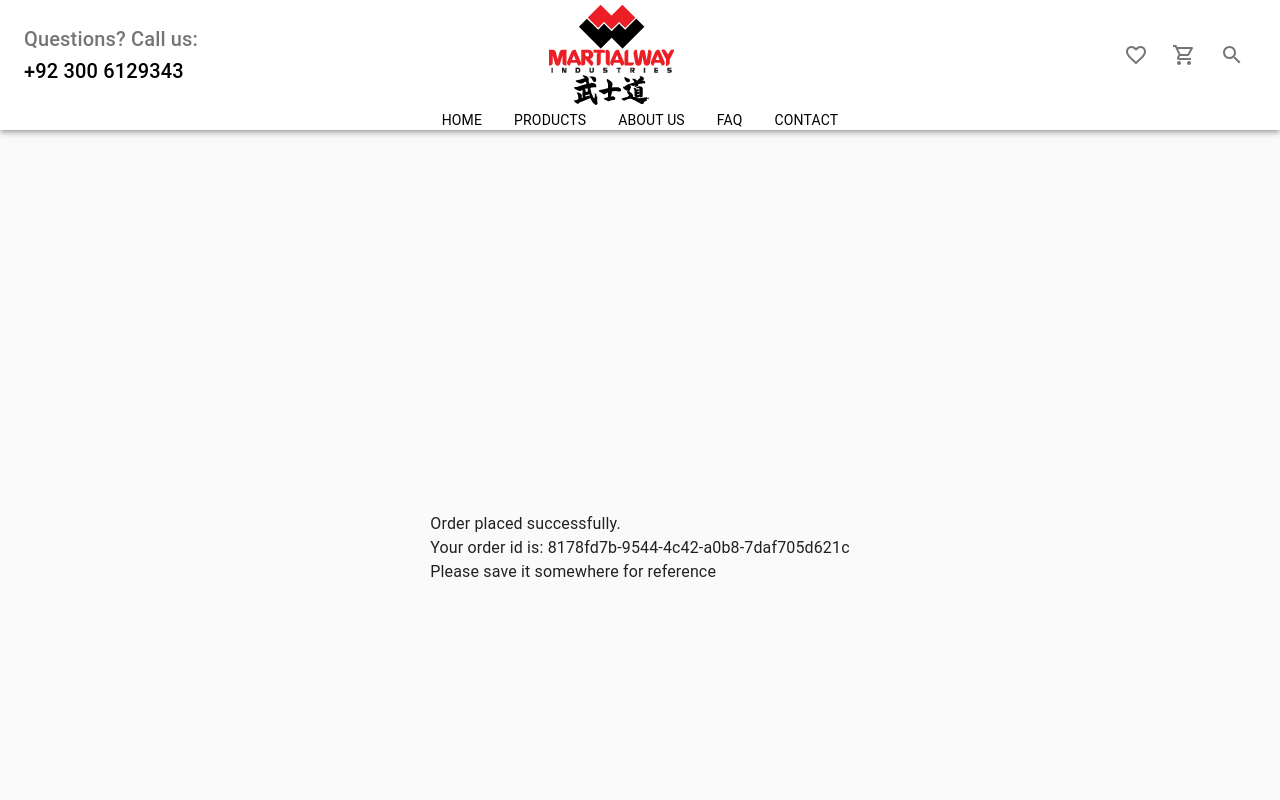
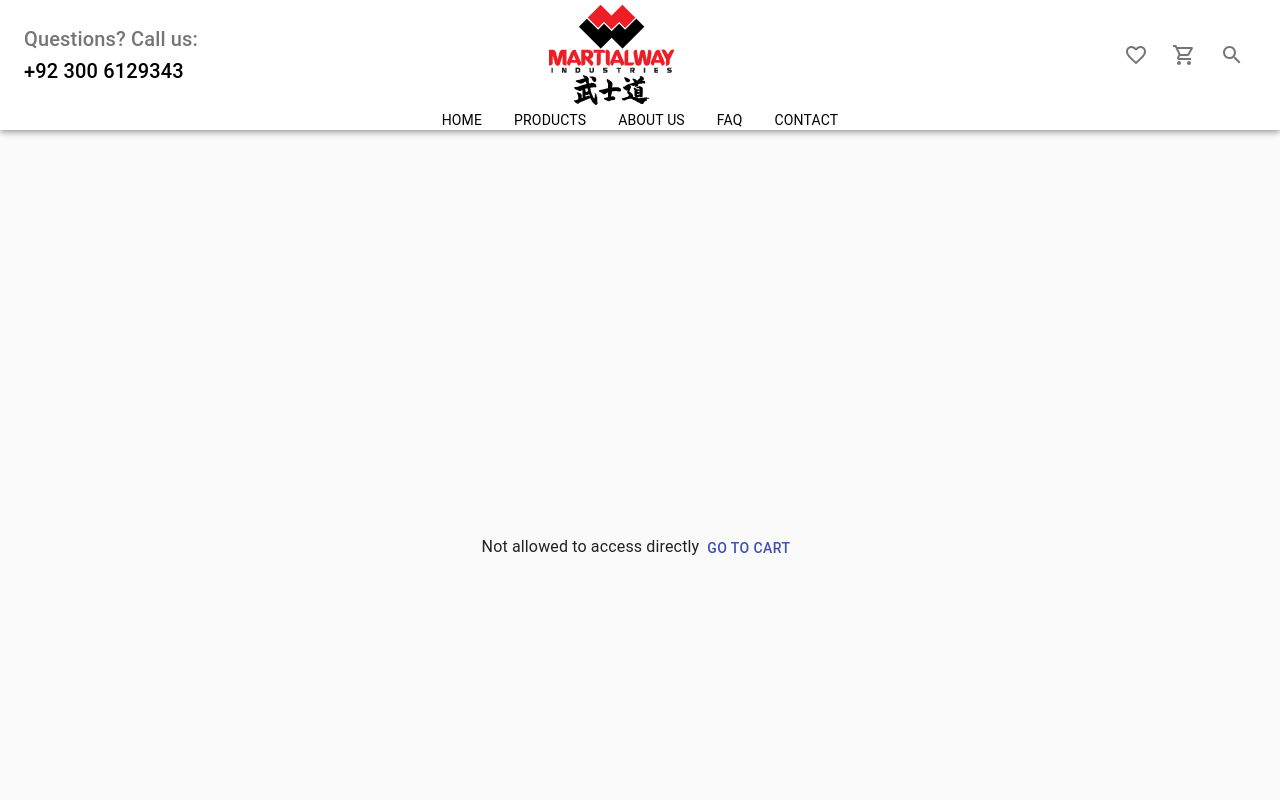
Before and after one commit to BassamMuhammad/martialwayind, a Gatsby site: page /checkout-success in a window 1280 px wide. Shown: the top 800 px of the page. Built offline with nearby package versions, Linux system fonts and the light colour scheme; Gatsby itself is replaced by a stand-in of ours.

Commit message:
updated checkout and readme

```diff
--- a/src/pages/checkout-success.tsx
+++ b/src/pages/checkout-success.tsx
@@ -1,17 +1,21 @@
-import { Box, Typography } from "@material-ui/core"
+import { Box, Button, Typography } from "@material-ui/core"
 import * as React from "react"
 import Layout from "../components/Layout"
 import { v4 } from "uuid"
 import { getCart, setCart } from "../utils"
 import Seo from "../components/seo"
+import { navigate } from "gatsby"
 
 const CheckoutSuccess = () => {
   React.useEffect(() => {
+    //prevent direct access
+    if (document.referrer.length !== 0) {
       getCart().forEach(item => {
         fetch(
           `/.netlify/functions/editProduct?quantity=${item.quantity}&entryId=${item.id}`
         ).then(() => setCart([]))
       })
+    }
   }, [])
 
   return (
@@ -24,10 +28,19 @@ const CheckoutSuccess = () => {
         justifyContent="center"
         alignItems="center"
       >
+        {document.referrer.length !== 0 ? (
           <Typography>
-          Order placed successfully. <br /> Your order id is: {v4()} <br />{" "}
+            Order placed successfully. <br /> Your order id is: {v4()} <br />
             Please save it somewhere for reference
           </Typography>
+        ) : (
+          <Typography>
+            Not allowed to access directly
+            <Button color="primary" onClick={() => navigate("/cart")}>
+              Go to cart
+            </Button>
+          </Typography>
+        )}
       </Box>
     </Layout>
   )
```
Also changed, not shown: README.md. Lines whose indentation alone changed are shown as unchanged.
